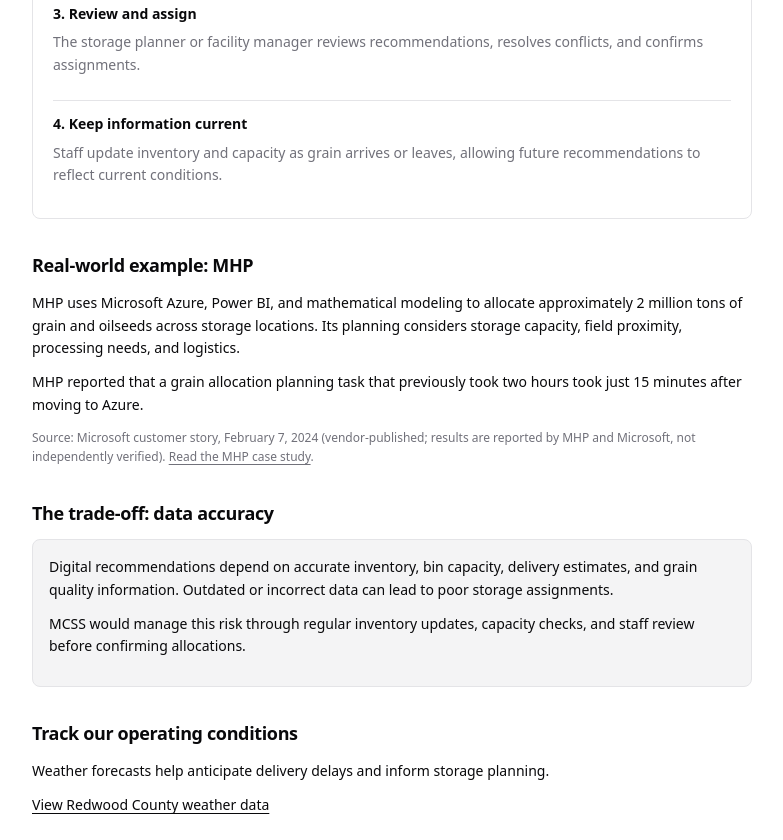
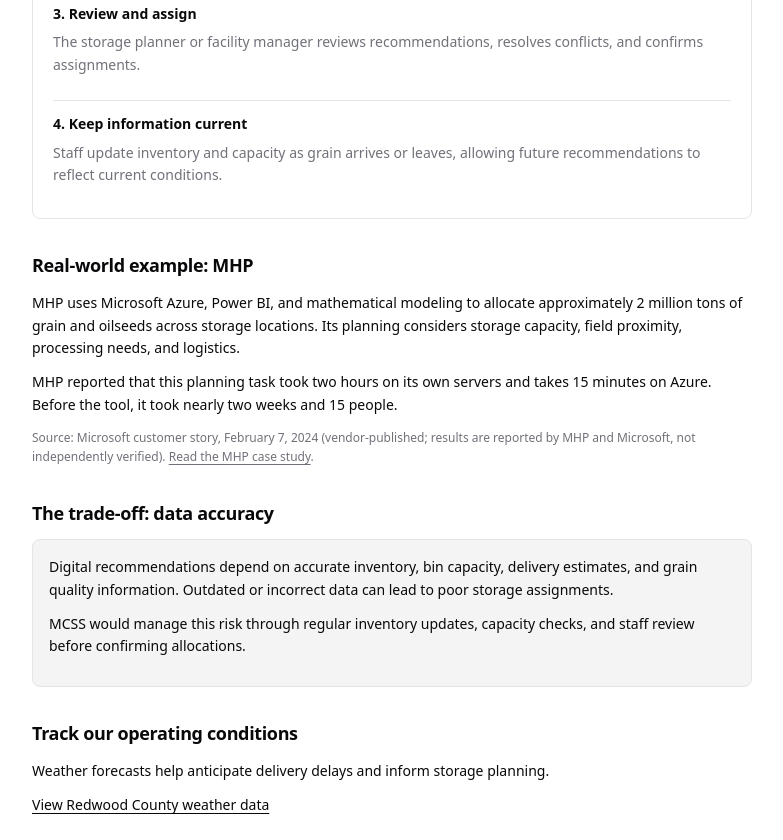
Before and after one commit to aidan-labs/minnesota-corn-soybean-storage, a plain HTML site: page students/aidan/capability/index.html in a window 1280 px wide. Shown: the part 773-1613 px from the top of the page, without its empty margins (248-1031 px from the left). Drawn offline with Linux system fonts and the light colour scheme.

Commit message:
Fix MHP baseline wording on capability page

```diff
--- a/students/aidan/capability/index.html
+++ b/students/aidan/capability/index.html
@@ -267,8 +267,9 @@
           proximity, processing needs, and logistics.
         </p>
         <p>
-          MHP reported that a grain allocation planning task that previously
-          took two hours took just 15 minutes after moving to Azure.
+          MHP reported that this planning task took two hours on its own servers
+          and takes 15 minutes on Azure. Before the tool, it took nearly two
+          weeks and 15 people.
         </p>
         <p class="note">
           Source: Microsoft customer story, February 7, 2024 (vendor-published;
```
